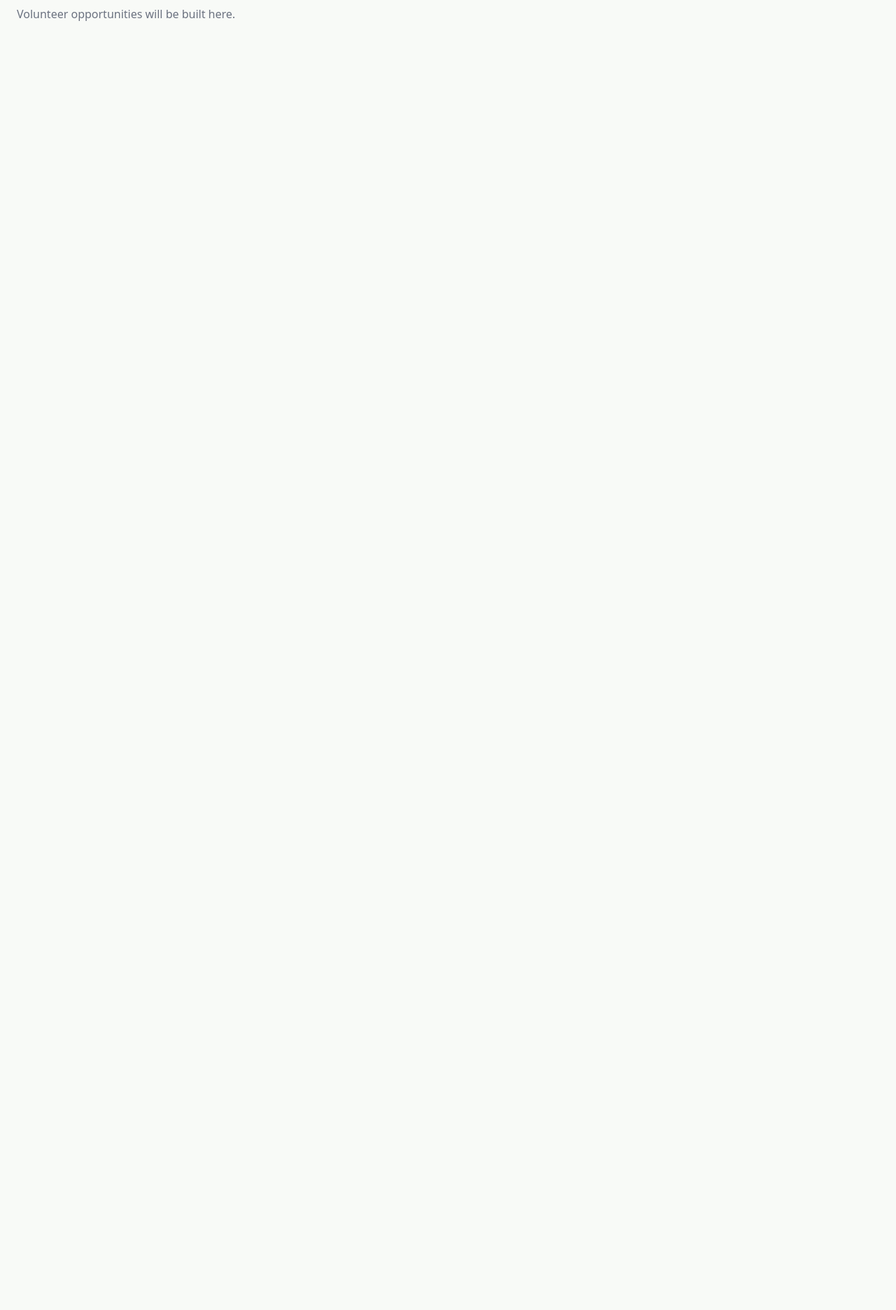
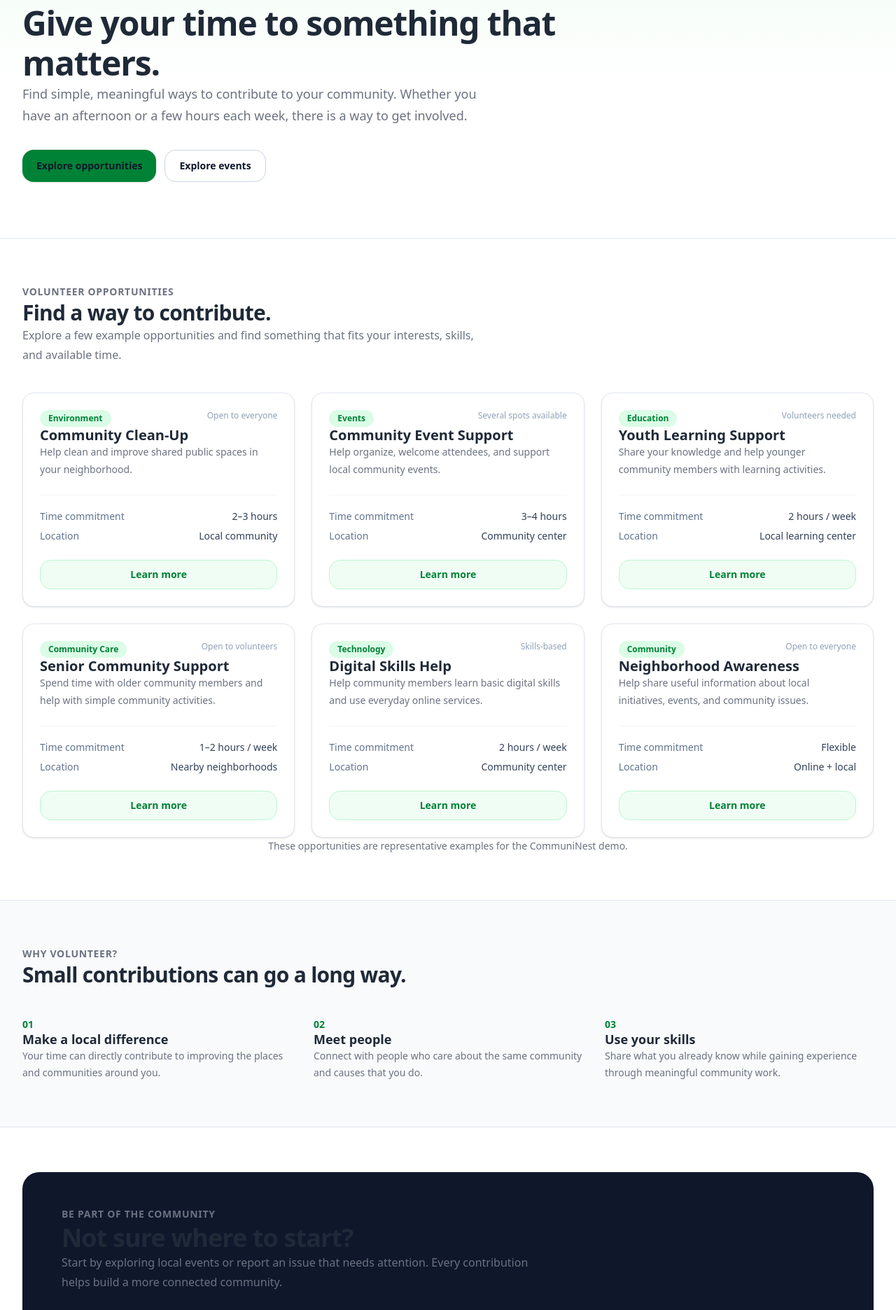
Before and after one commit to abdullahcodes-dev/FlyrankFrontendCapstone, a Next.js app: page /volunteers in a window 1280 px wide. Shown: the part 174-2046 px from the top of the page at 70% size. Before the commit the page ends 800 px from the top, so only its background shows below. Built offline with nearby package versions, Linux system fonts and the light colour scheme.

Commit message:
feat: build volunteers section

```diff
--- a/app/volunteers/page.tsx
+++ b/app/volunteers/page.tsx
@@ -1,10 +1,268 @@
+import Link from "next/link";
+
+const opportunities = [
+  {
+    title: "Community Clean-Up",
+    category: "Environment",
+    description:
+      "Help clean and improve shared public spaces in your neighborhood.",
+    commitment: "2–3 hours",
+    location: "Local community",
+    spots: "Open to everyone",
+  },
+  {
+    title: "Community Event Support",
+    category: "Events",
+    description:
+      "Help organize, welcome attendees, and support local community events.",
+    commitment: "3–4 hours",
+    location: "Community center",
+    spots: "Several spots available",
+  },
+  {
+    title: "Youth Learning Support",
+    category: "Education",
+    description:
+      "Share your knowledge and help younger community members with learning activities.",
+    commitment: "2 hours / week",
+    location: "Local learning center",
+    spots: "Volunteers needed",
+  },
+  {
+    title: "Senior Community Support",
+    category: "Community Care",
+    description:
+      "Spend time with older community members and help with simple community activities.",
+    commitment: "1–2 hours / week",
+    location: "Nearby neighborhoods",
+    spots: "Open to volunteers",
+  },
+  {
+    title: "Digital Skills Help",
+    category: "Technology",
+    description:
+      "Help community members learn basic digital skills and use everyday online services.",
+    commitment: "2 hours / week",
+    location: "Community center",
+    spots: "Skills-based",
+  },
+  {
+    title: "Neighborhood Awareness",
+    category: "Community",
+    description:
+      "Help share useful information about local initiatives, events, and community issues.",
+    commitment: "Flexible",
+    location: "Online + local",
+    spots: "Open to everyone",
+  },
+];
+
+const reasons = [
+  {
+    number: "01",
+    title: "Make a local difference",
+    description:
+      "Your time can directly contribute to improving the places and communities around you.",
+  },
+  {
+    number: "02",
+    title: "Meet people",
+    description:
+      "Connect with people who care about the same community and causes that you do.",
+  },
+  {
+    number: "03",
+    title: "Use your skills",
+    description:
+      "Share what you already know while gaining experience through meaningful community work.",
+  },
+];
+
 export default function VolunteersPage() {
   return (
-    <main className="px-6 py-16">
-      <h1 className="text-4xl font-bold">Volunteers</h1>
-      <p className="mt-4 text-slate-600">
-        Volunteer opportunities will be built here.
-      </p>
+    <main className="min-h-screen bg-white text-slate-900">
+      {/* Hero */}
+      <section className="border-b border-slate-200 bg-gradient-to-b from-green-50 via-white to-white">
+        <div className="mx-auto max-w-7xl px-6 py-16 sm:py-20 lg:px-8">
+          <div className="max-w-3xl">
+            <p className="text-sm font-semibold uppercase tracking-[0.2em] text-green-700">
+              Get involved
+            </p>
+
+            <h1 className="mt-4 text-4xl font-bold tracking-tight text-slate-900 sm:text-5xl">
+              Give your time to something that matters.
+            </h1>
+
+            <p className="mt-5 max-w-2xl text-lg leading-8 text-slate-600">
+              Find simple, meaningful ways to contribute to your community.
+              Whether you have an afternoon or a few hours each week, there is
+              a way to get involved.
+            </p>
+
+            <div className="mt-8 flex flex-col gap-3 sm:flex-row">
+              <a
+                href="#opportunities"
+                className="inline-flex items-center justify-center rounded-lg bg-green-700 px-5 py-3 text-sm font-semibold text-white shadow-sm hover:bg-green-800"
+              >
+                Explore opportunities
+              </a>
+
+              <Link
+                href="/events"
+                className="inline-flex items-center justify-center rounded-lg border border-slate-300 bg-white px-5 py-3 text-sm font-semibold text-slate-700 hover:bg-slate-50"
+              >
+                Explore events
+              </Link>
+            </div>
+          </div>
+        </div>
+      </section>
+
+      {/* Opportunities */}
+      <section
+        id="opportunities"
+        className="mx-auto max-w-7xl px-6 py-16 lg:px-8"
+      >
+        <div className="max-w-2xl">
+          <p className="text-sm font-semibold uppercase tracking-wider text-green-700">
+            Volunteer opportunities
+          </p>
+
+          <h2 className="mt-2 text-3xl font-bold tracking-tight text-slate-900">
+            Find a way to contribute.
+          </h2>
+
+          <p className="mt-4 leading-7 text-slate-600">
+            Explore a few example opportunities and find something that fits
+            your interests, skills, and available time.
+          </p>
+        </div>
+
+        <div className="mt-10 grid gap-6 md:grid-cols-2 lg:grid-cols-3">
+          {opportunities.map((opportunity) => (
+            <article
+              key={opportunity.title}
+              className="flex flex-col rounded-2xl border border-slate-200 bg-white p-6 shadow-sm transition hover:-translate-y-1 hover:border-green-200 hover:shadow-md"
+            >
+              <div className="flex items-start justify-between gap-3">
+                <span className="rounded-full bg-green-100 px-3 py-1 text-xs font-semibold text-green-700">
+                  {opportunity.category}
+                </span>
+
+                <span className="text-xs font-medium text-slate-400">
+                  {opportunity.spots}
+                </span>
+              </div>
+
+              <h3 className="mt-5 text-xl font-semibold text-slate-900">
+                {opportunity.title}
+              </h3>
+
+              <p className="mt-3 flex-1 text-sm leading-6 text-slate-600">
+                {opportunity.description}
+              </p>
+
+              <div className="mt-6 space-y-2 border-t border-slate-100 pt-5 text-sm">
+                <div className="flex justify-between gap-4">
+                  <span className="text-slate-500">Time commitment</span>
+                  <span className="font-medium text-slate-700">
+                    {opportunity.commitment}
+                  </span>
+                </div>
+
+                <div className="flex justify-between gap-4">
+                  <span className="text-slate-500">Location</span>
+                  <span className="font-medium text-slate-700">
+                    {opportunity.location}
+                  </span>
+                </div>
+              </div>
+
+              <button
+                type="button"
+                className="mt-6 rounded-lg border border-green-200 bg-green-50 px-4 py-2.5 text-sm font-semibold text-green-700 hover:bg-green-100"
+              >
+                Learn more
+              </button>
+            </article>
+          ))}
+        </div>
+
+        <p className="mt-8 text-center text-sm text-slate-500">
+          These opportunities are representative examples for the CommuniNest
+          demo.
+        </p>
+      </section>
+
+      {/* Why volunteer */}
+      <section className="border-y border-slate-200 bg-slate-50">
+        <div className="mx-auto max-w-7xl px-6 py-16 lg:px-8">
+          <div className="max-w-2xl">
+            <p className="text-sm font-semibold uppercase tracking-wider text-green-700">
+              Why volunteer?
+            </p>
+
+            <h2 className="mt-2 text-3xl font-bold tracking-tight text-slate-900">
+              Small contributions can go a long way.
+            </h2>
+          </div>
+
+          <div className="mt-10 grid gap-8 md:grid-cols-3">
+            {reasons.map((reason) => (
+              <div key={reason.number}>
+                <span className="text-sm font-bold text-green-700">
+                  {reason.number}
+                </span>
+
+                <h3 className="mt-4 text-lg font-semibold text-slate-900">
+                  {reason.title}
+                </h3>
+
+                <p className="mt-2 text-sm leading-6 text-slate-600">
+                  {reason.description}
+                </p>
+              </div>
+            ))}
+          </div>
+        </div>
+      </section>
+
+      {/* CTA */}
+      <section className="mx-auto max-w-7xl px-6 py-16 lg:px-8">
+        <div className="rounded-3xl bg-slate-900 px-6 py-12 sm:px-10 lg:px-14">
+          <div className="max-w-2xl">
+            <p className="text-sm font-semibold uppercase tracking-wider text-green-400">
+              Be part of the community
+            </p>
+
+            <h2 className="mt-3 text-3xl font-bold tracking-tight text-white sm:text-4xl">
+              Not sure where to start?
+            </h2>
+
+            <p className="mt-4 leading-7 text-slate-300">
+              Start by exploring local events or report an issue that needs
+              attention. Every contribution helps build a more connected
+              community.
+            </p>
+
+            <div className="mt-7 flex flex-col gap-3 sm:flex-row">
+              <Link
+                href="/events"
+                className="inline-flex items-center justify-center rounded-lg bg-white px-5 py-3 text-sm font-semibold text-slate-900 hover:bg-slate-100"
+              >
+                Explore events →
+              </Link>
+
+              <Link
+                href="/report"
+                className="inline-flex items-center justify-center rounded-lg border border-slate-600 px-5 py-3 text-sm font-semibold text-white hover:bg-slate-800"
+              >
+                Report an issue
+              </Link>
+            </div>
+          </div>
+        </div>
+      </section>
     </main>
   );
 }
```
